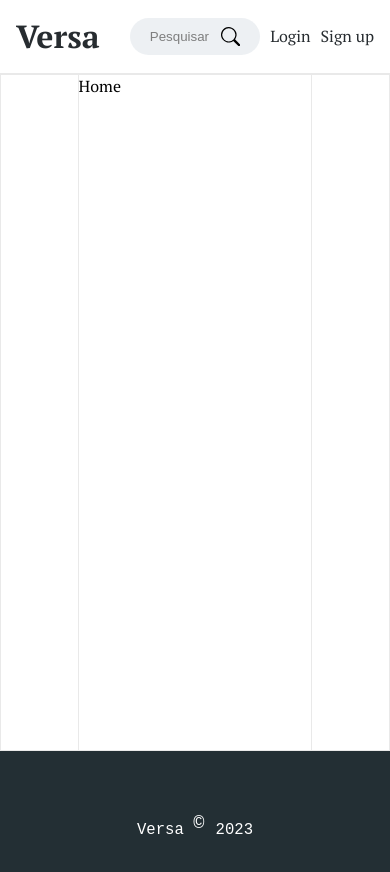
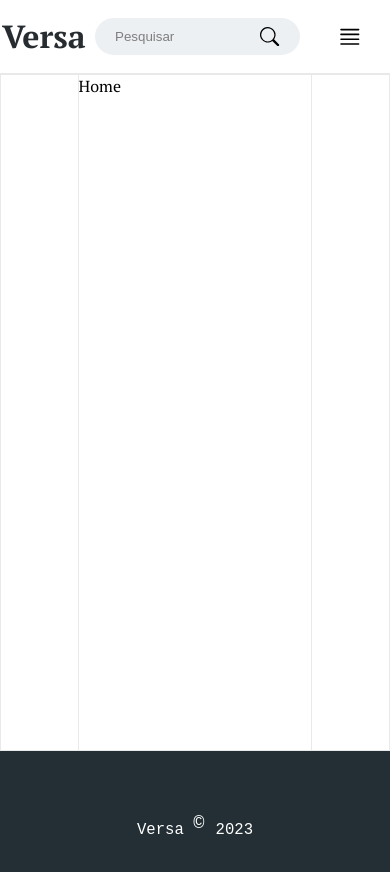
Before and after one commit to murilo1988/Versa, a React (Create React App) app in the folder frontend/: page / in a window 390 px wide. Shown: the top 872 px of the page. Built offline with nearby package versions, Linux system fonts and the light colour scheme.

Commit message:
giving some responsiveness to the navigation bar

```diff
--- a/frontend/src/components/NavBar/NavBar.module.css
+++ b/frontend/src/components/NavBar/NavBar.module.css
@@ -4,6 +4,7 @@
 
 .nav {
     display: grid;
+
     grid-template-columns: 30% 1fr 30%;
     grid-template-rows: 60px;
     align-items: center;
@@ -48,10 +49,29 @@
     display: flex;
     flex-direction: row;
     justify-content: flex-end;
-    gap: 10px;
+    gap: 30px;
     font-size: 1em;
 }
 
 .dropdown_menu {
     display: none;
 }
+
+@media screen and (max-width: 707px) {
+    .nav {
+        display: grid;
+        padding-left: 2px;
+        grid-template-columns: 25% 1fr 20%;
+        gap: 0;
+    }
+    .nav_links a:nth-child(n + 1) {
+        display: none;
+    }
+
+    .dropdown_menu {
+        display: flex;
+        cursor: pointer;
+        font-size: 1.6em;
+        padding-right: 15%;
+    }
+}
```
